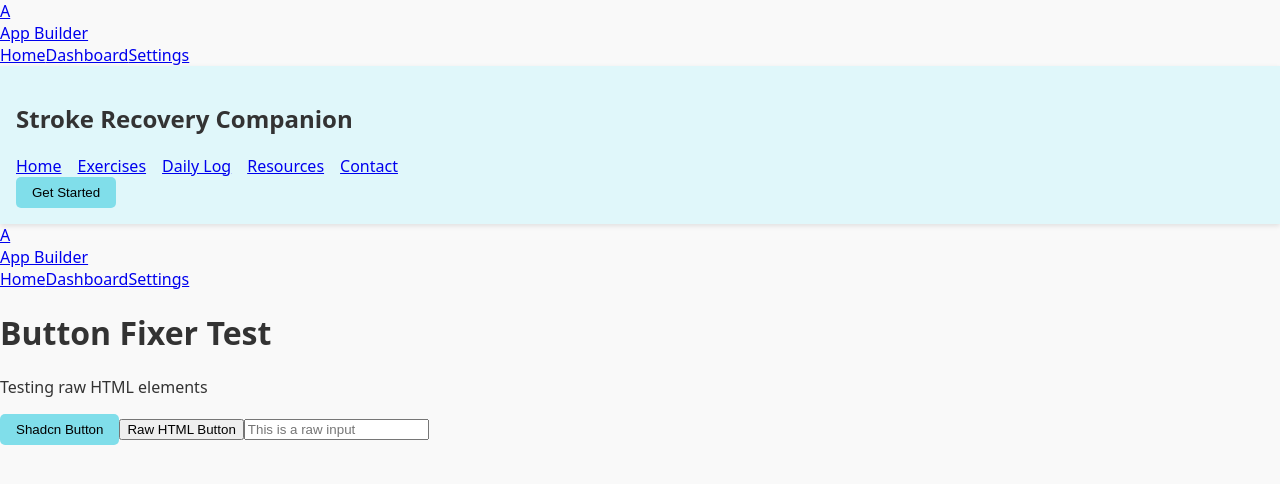
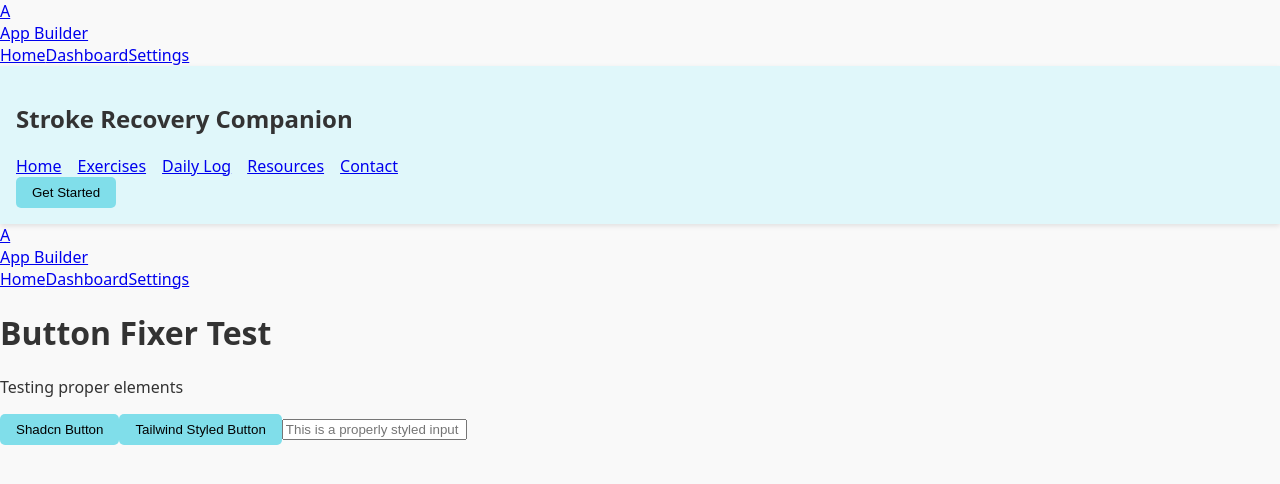
Before and after one commit to Rnocek14/my-first-ai-app, a React (Vite) app: page /button-fixer-test in a window 1280 px wide. Shown: the top 484 px of the page. Built offline with nearby package versions, Linux system fonts and the light colour scheme.

Commit message:
Refactor ButtonFixerTest page to use proper components

```diff
--- a/src/pages/ButtonFixerTest.tsx
+++ b/src/pages/ButtonFixerTest.tsx
@@ -5,13 +5,17 @@ import { Input } from '@/components/ui/input';
 import { Button } from '@/components/ui/button';
 
 const ButtonFixerTest: React.FC = () => {
+  const handleButtonClick = () => {
+    alert('Button clicked!');
+  };
+
   return (
     <AppShell>
-      <PageHeader title="Button Fixer Test" subtitle="Testing raw HTML elements" />
+      <PageHeader title="Button Fixer Test" subtitle="Testing proper elements" />
       <div className='flex flex-col gap-4 p-6'>
-        <Button>Shadcn Button</Button>
-        <Input type='button' value='Raw HTML Button' className='mt-4 p-2 border border-input rounded-md'  />
-        <Input placeholder="This is a raw input"  />
+        <Button onClick={handleButtonClick}>Shadcn Button</Button>
+        <Button variant='outline' className='p-2'>Tailwind Styled Button</Button>
+        <Input placeholder="This is a properly styled input" />
       </div>
     </AppShell>
   );
```
